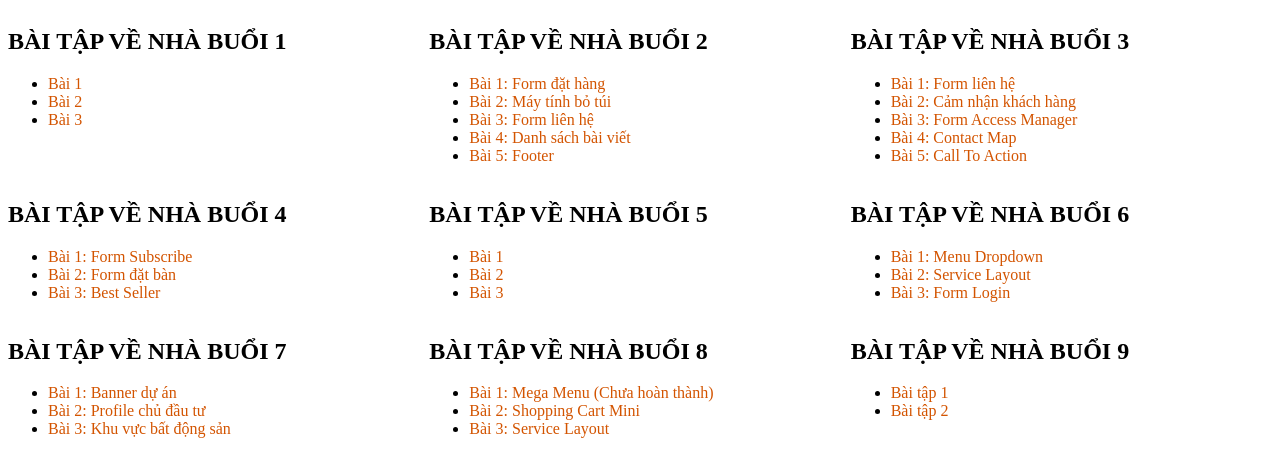
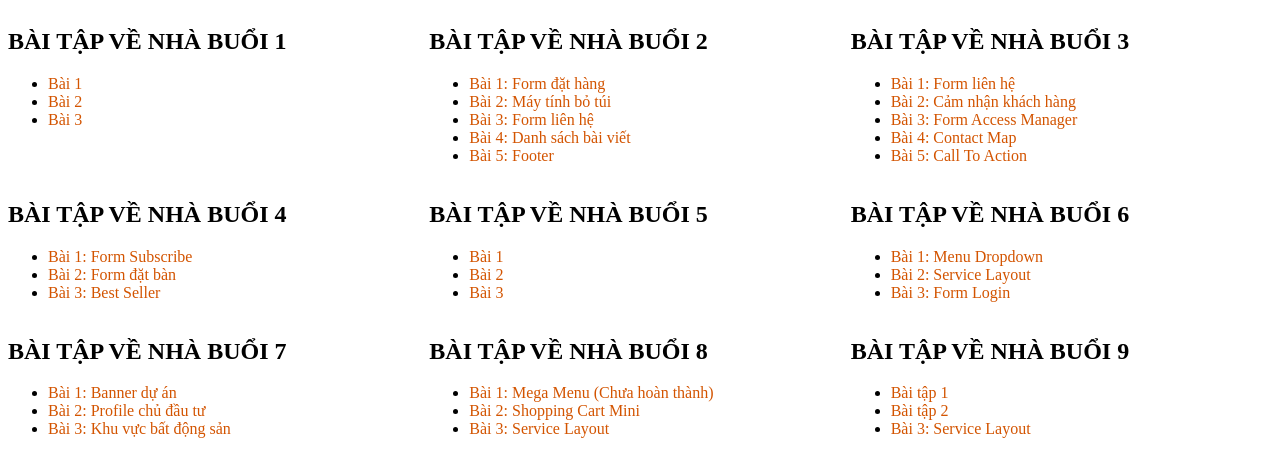
Before and after one commit to ronbanh549/f8-fullstack-k5, a plain HTML site: page index.html in a window 1280 px wide. Drawn offline with Linux system fonts and the light colour scheme.

Commit message:
done day-9

```diff
--- a/index.html
+++ b/index.html
@@ -150,9 +150,9 @@
             <li>
                 <a href="./Day-9/bai2.html">Bài tập 2</a>
             </li>
-            <!-- <li>
+            <li>
                 <a href="./Day-8/bai3.html">Bài 3: Service Layout</a>
-            </li> -->
+            </li>
         </ul>
     </div>
 
```
